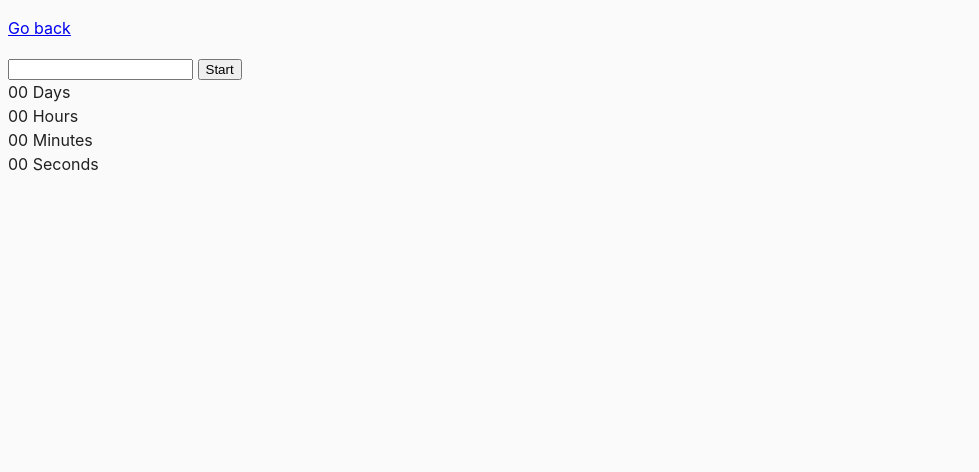
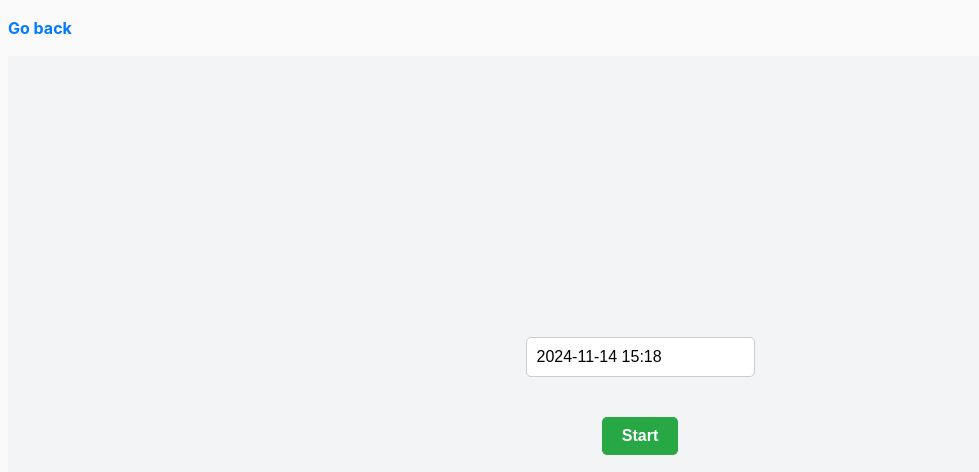
Before and after one commit to TetyanaDubchak/goit-js-09, a website built with Parcel: page src/02-timer.html in a window 1280 px wide. Shown: the top 472 px of the page, without its empty margins (0-979 px from the left). Built offline with nearby package versions, Linux system fonts and the light colour scheme.

Commit message:
2 task ready

```diff
--- a/package.json
+++ b/package.json
@@ -18,7 +18,9 @@
     "url": "https://github.com/goitacademy/parcel-project-template/issues"
   },
   "dependencies": {
-    "modern-normalize": "^1.1.0"
+    "flatpickr": "^4.6.13",
+    "modern-normalize": "^1.1.0",
+    "notiflix": "^3.2.7"
   },
   "devDependencies": {
     "@parcel/transformer-sass": "^2.6.0",
--- a/src/02-timer.html
+++ b/src/02-timer.html
@@ -9,8 +9,9 @@
   <body>
     <p><a href="index.html">Go back</a></p>
 
+    <div class="timer-wrapper">
       <input type="text" id="datetime-picker" />
-    <button type="button" data-start>Start</button>
+      <button class="timer-start" type="button" data-start>Start</button>
 
       <div class="timer">
         <div class="field">
@@ -30,6 +31,7 @@
           <span class="label">Seconds</span>
         </div>
       </div>
+    </div>
 
     <script src="js/02-timer.js" type="module"></script>
   </body>
--- a/src/css/common.css
+++ b/src/css/common.css
@@ -17,6 +17,12 @@ img {
   max-width: 100%;
 }
 
+a {
+  color: #007bff;
+  text-decoration: none;
+  font-weight: bold;
+  margin-bottom: 20px;
+}
 .button-wrapper {
     display: flex;
     gap: 20px;
@@ -35,3 +41,65 @@ img {
   border-color: black;
   border-width: 5px;
 }
+
+.timer {
+  display: flex;
+  gap: 20px;
+  background: #fff;
+  padding: 20px 30px;
+  border-radius: 8px;
+  box-shadow: 0 4px 6px rgba(0, 0, 0, 0.1);
+}
+
+.field {
+  text-align: center;
+}
+
+.value {
+  font-size: 2.5rem;
+  font-weight: bold;
+  color: #2d89ff;
+}
+
+.label {
+  font-size: 1rem;
+  color: #555;
+}
+
+.timer-start {
+  display: block;
+  margin: 20px auto;
+  padding: 10px 20px;
+  font-size: 1rem;
+  font-weight: bold;
+  background-color: #28a745;
+  color: #fff;
+  border: none;
+  border-radius: 5px;
+  cursor: pointer;
+  transition: background-color 0.3s ease;
+}
+
+.timer-start:hover {
+  background-color: #218838;
+}
+
+input#datetime-picker {
+  display: block;
+  margin: 0 auto 20px;
+  padding: 10px;
+  font-size: 1rem;
+  border: 1px solid #ccc;
+  border-radius: 5px;
+}
+
+.timer-wrapper{
+  background-color: #f3f4f6;
+    color: #333;
+    display: flex;
+    justify-content: center;
+    align-items: center;
+    flex-direction: column;
+    height: 100vh;
+    margin: 0;
+}
--- a/src/js/02-timer.js
+++ b/src/js/02-timer.js
@@ -0,0 +1,75 @@
+import flatpickr from "flatpickr";
+import "flatpickr/dist/flatpickr.min.css";
+
+import { Notify } from 'notiflix/build/notiflix-notify-aio';
+
+const timePicker = document.querySelector('#datetime-picker');
+const startBtn = document.querySelector('button[data-start]');
+const timerWrapper = document.querySelector('.timer');
+const daysValue = document.querySelector('span[data-days]');
+const hoursValue = document.querySelector('span[data-hours]');
+const minutesValue = document.querySelector('span[data-minutes]');
+const secondsValue = document.querySelector('span[data-seconds]');
+
+const options = {
+  enableTime: true,
+  time_24hr: true,
+  defaultDate: new Date(),
+  minuteIncrement: 1,
+    onClose(selectedDates) {
+        if (selectedDates[0] <= new Date()) {
+            startBtn.setAttribute('disabled', 'null');
+            Notify.failure('Please choose a date in the future');
+        } else {
+            startBtn.removeAttribute('disabled');
+        }
+  },
+};
+
+function convertMs(ms) {
+  // Number of milliseconds per unit of time
+  const second = 1000;
+  const minute = second * 60;
+  const hour = minute * 60;
+  const day = hour * 24;
+
+  // Remaining days
+  const days = Math.floor(ms / day);
+  // Remaining hours
+  const hours = Math.floor((ms % day) / hour);
+  // Remaining minutes
+  const minutes = Math.floor(((ms % day) % hour) / minute);
+  // Remaining seconds
+  const seconds = Math.floor((((ms % day) % hour) % minute) / second);
+
+  return { days, hours, minutes, seconds };
+}
+
+
+function addLeadingZero(value) {
+   return value.toString().padStart(2, 0);
+};
+
+startBtn.setAttribute('disabled', 'null');
+
+const chooseDate = flatpickr(timePicker, options);
+
+const onStartHandle = () => {
+    let differents = (chooseDate.selectedDates[0].getTime() - chooseDate.now.getTime());
+    const timerId = setInterval(() => {
+        differents = differents - 1000;
+        const timerTime = convertMs(differents);
+        const days = addLeadingZero(timerTime.days);
+        const hours = addLeadingZero(timerTime.hours);
+        const minutes = addLeadingZero(timerTime.minutes);
+        const seconds = addLeadingZero(timerTime.seconds);
+
+        daysValue.textContent = days;
+        hoursValue.textContent = hours;
+        minutesValue.textContent = minutes;
+        secondsValue.textContent = seconds;
+    },1000)
+
+}
+
+startBtn.addEventListener('click', onStartHandle);
```
Also changed, not shown: src/js/03-promises.js (+9 -0 lines), 1 other file. Lines whose indentation alone changed are shown as unchanged.
